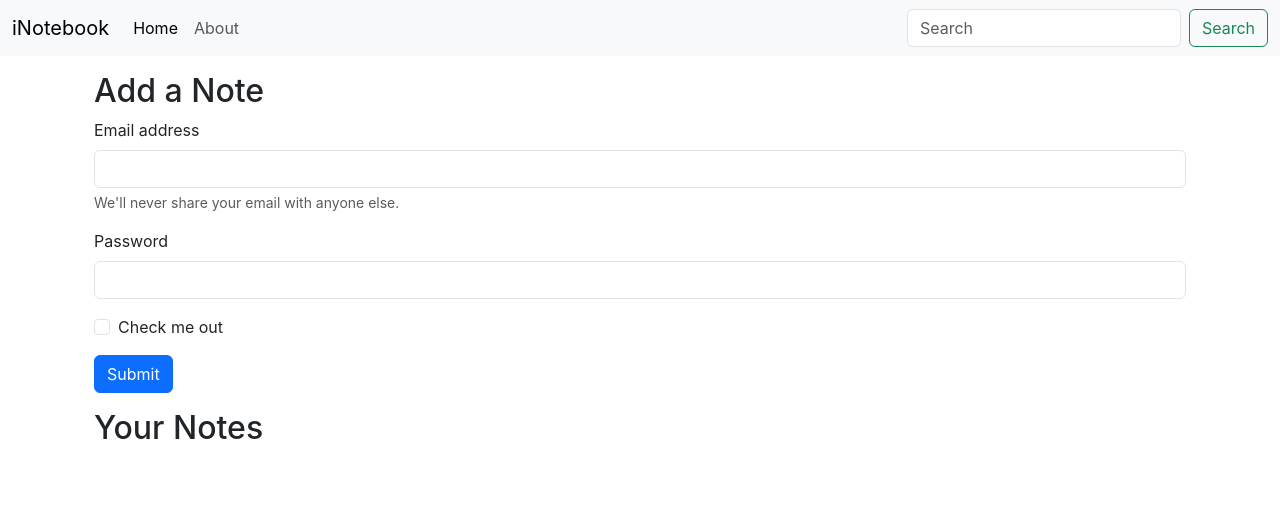
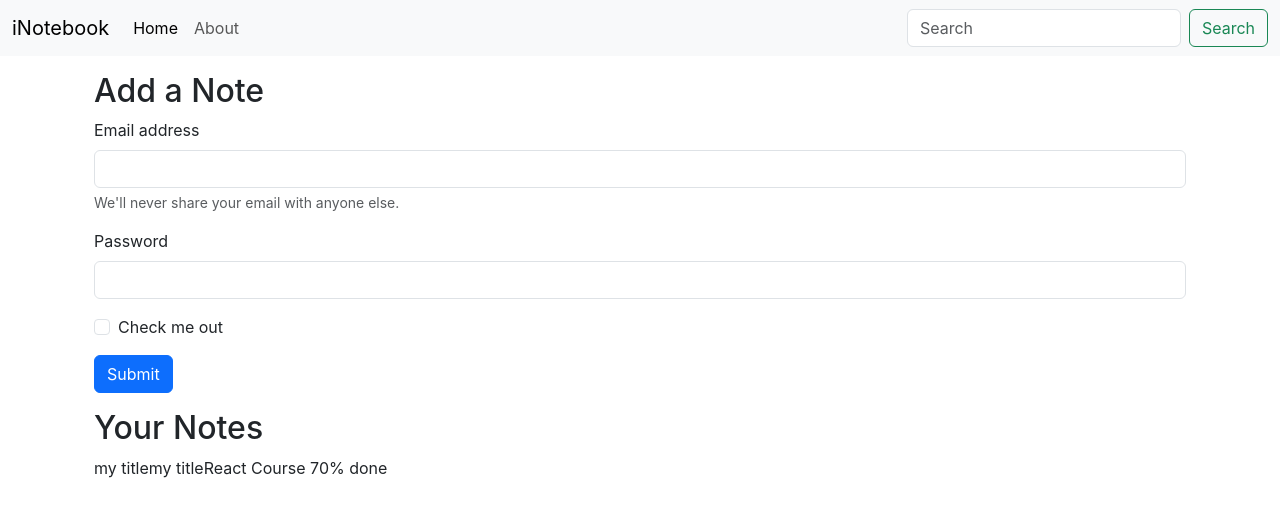
Before and after one commit to aishwaryap95/bootstrap5-website, a React (Create React App) app in the folder inotebook/: page / in a window 1280 px wide. Shown: the top 516 px of the page. Built offline with nearby package versions, Linux system fonts and the light colour scheme.

Commit message:
fetched notes from context 60

```diff
--- a/inotebook/src/App.js
+++ b/inotebook/src/App.js
@@ -4,7 +4,7 @@ import { BrowserRouter as Router, Routes, Route } from "react-router-dom";
 import Navbar from "./components/Navbar";
 import About from "./components/About";
 import Home from "./components/Home";
-import NoteState from "./context/NoteState";
+import NoteState from "./context/notes/NoteState";
 
 function App() {
   return (
--- a/inotebook/src/components/Home.js
+++ b/inotebook/src/components/Home.js
@@ -1,6 +1,10 @@
 import React from "react";
+import { useContext } from "react";
+import notecontext from "../context/notes/noteContext";
 
-const Home = () => {
+export const Home = () => {
+  const context = useContext(notecontext);
+  const { notes, setNotes } = context;
   return (
     <div>
       <div className="container my-3">
@@ -47,6 +51,9 @@ const Home = () => {
       </div>
       <div className="container my-3">
         <h2>Your Notes</h2>
+        {notes.map((note) => {
+          return note.title;
+        })}
       </div>
     </div>
   );
--- /dev/null
+++ b/inotebook/src/context/notes/NoteState.js
@@ -0,0 +1,44 @@
+import { useState } from "react";
+import NoteContext from "./noteContext";
+
+const NoteState = (props) => {
+  const notesInitial = [
+    {
+      _id: "64d8eedd696f47c18cf8cfb5",
+      user: "64d872620ad4923a441cb62c",
+      title: "my title",
+      description: "React course details",
+      tag: "personal",
+      date: "2023-08-13T14:55:25.028Z",
+      __v: 0,
+    },
+    {
+      _id: "64d8f2dc33f557438363a2d3",
+      user: "64d872620ad4923a441cb62c",
+      title: "my title",
+      description: "React course details",
+      tag: "personal",
+      date: "2023-08-13T15:12:28.977Z",
+      __v: 0,
+    },
+    {
+      _id: "64dce7652236e0d7d97a98e3",
+      user: "64d872620ad4923a441cb62c",
+      title: "React Course 70% done",
+      description: "Coding react application",
+      tag: "YouTube",
+      date: "2023-08-16T15:12:37.086Z",
+      __v: 0,
+    },
+  ];
+
+  const [notes, setNotes] = useState(notesInitial);
+
+  return (
+    <NoteContext.Provider value={{ notes, setNotes }}>
+      {props.children}
+    </NoteContext.Provider>
+  );
+};
+
+export default NoteState;
```
Also changed, not shown: inotebook/src/context/NoteState.js (deleted, +0 -10 lines), inotebook/src/context/notes/noteContext.js (renamed from inotebook/src/context/noteContext.js), 1 other file (tests, documents, lock files or other folders).
